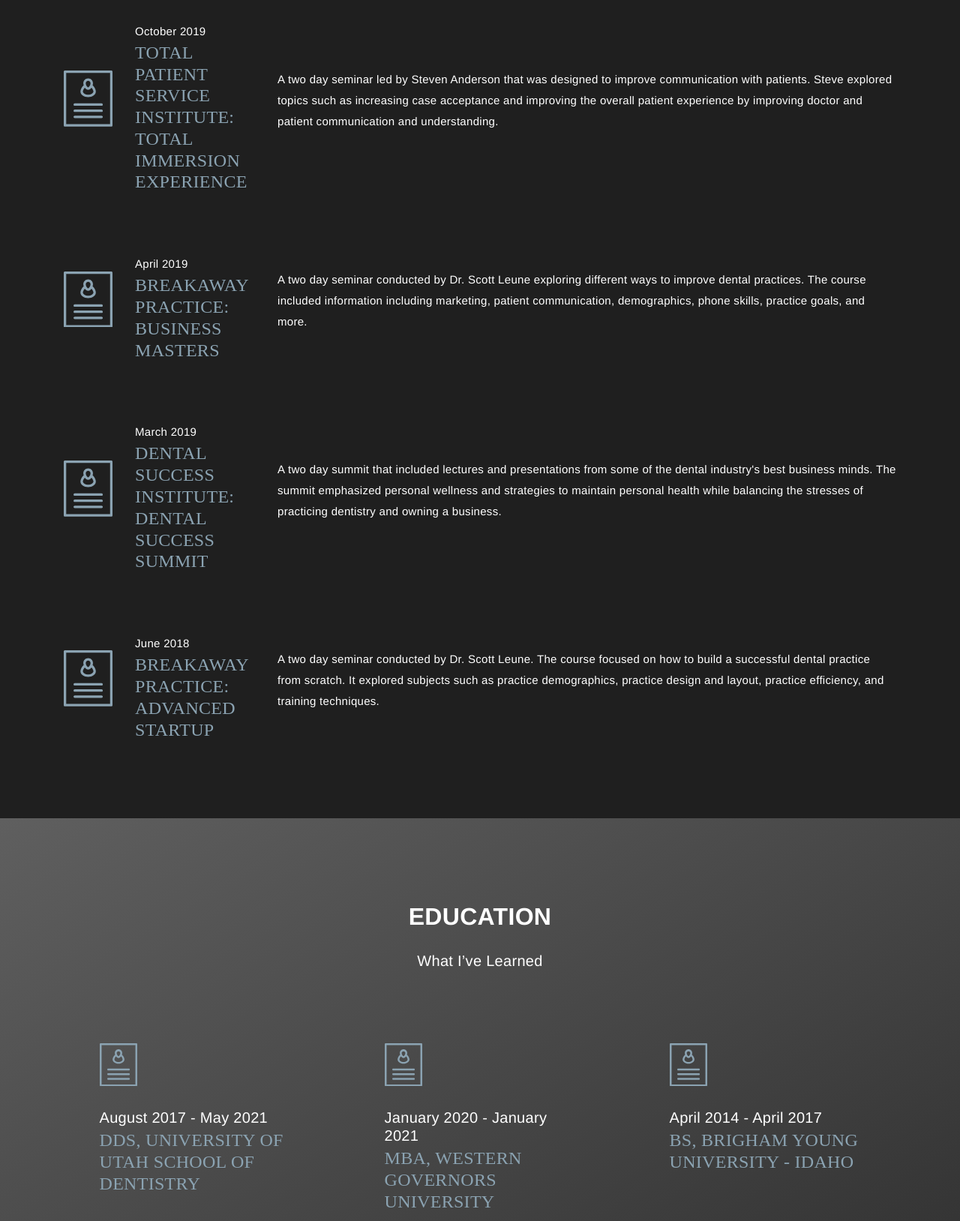
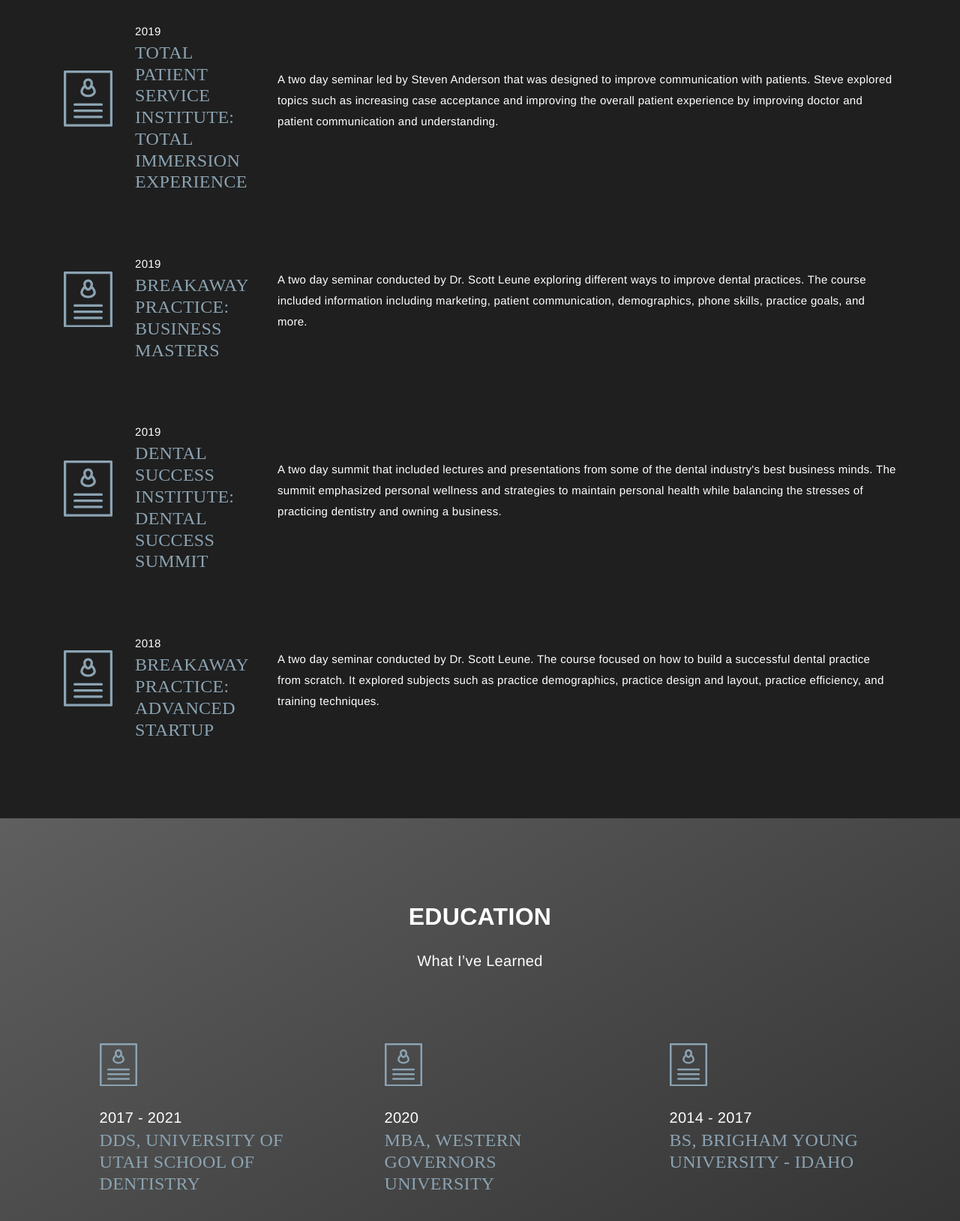
Before and after one commit to thall1961/dakota-gatsby, a Gatsby site: page / in a window 1280 px wide. Shown: the part 4770-6398 px from the top of the page at 75% size. Built offline with nearby package versions, Linux system fonts and the light colour scheme; Gatsby itself is replaced by a stand-in of ours.

Commit message:
update index page

```diff
--- a/src/pages/index.js
+++ b/src/pages/index.js
@@ -376,7 +376,7 @@
                                 </div>
                             </div>
                             <div className="col-12 col-md-4 col-lg-2">
-                                <p className="text-white mb-0">February 2020</p>
+                                <p className="text-white mb-0">2020</p>
                                 <p className="text-uppercase text-info-light h4 mt-0 text-serif">
                                     HANS C. REINEMER, DDS MS
                                 </p>
@@ -418,7 +418,7 @@
                                 </div>
                             </div>
                             <div className="col-12 col-md-4 col-lg-2">
-                                <p className="text-white mb-0">November 2019</p>
+                                <p className="text-white mb-0">2019</p>
                                 <p className="text-uppercase text-info-light h4 mt-0 text-serif">
                                     RYAN EDMUNDS, DDS MS
                                 </p>
@@ -459,7 +459,7 @@
                                 </div>
                             </div>
                             <div className="col-12 col-md-4 col-lg-2">
-                                <p className="text-white mb-0">October 2019</p>
+                                <p className="text-white mb-0">2019</p>
                                 <p className="text-uppercase text-info-light h4 mt-0 text-serif">
                                     2ND ANNUAL LYNN G. POWELL MEMORIAL LECTURE
                                 </p>
@@ -500,7 +500,7 @@
                                 </div>
                             </div>
                             <div className="col-12 col-md-4 col-lg-2">
-                                <p className="text-white mb-0">October 2019</p>
+                                <p className="text-white mb-0">2019</p>
                                 <p className="text-uppercase text-info-light h4 mt-0 text-serif">
                                     TOTAL PATIENT SERVICE INSTITUTE: TOTAL IMMERSION EXPERIENCE
                                 </p>
@@ -542,7 +542,7 @@
                                 </div>
                             </div>
                             <div className="col-12 col-md-4 col-lg-2">
-                                <p className="text-white mb-0">April 2019</p>
+                                <p className="text-white mb-0">2019</p>
                                 <p className="text-uppercase text-info-light h4 mt-0 text-serif">
                                     BREAKAWAY PRACTICE: BUSINESS MASTERS
                                 </p>
@@ -583,7 +583,7 @@
                                 </div>
                             </div>
                             <div className="col-12 col-md-4 col-lg-2">
-                                <p className="text-white mb-0">March 2019</p>
+                                <p className="text-white mb-0">2019</p>
                                 <p className="text-uppercase text-info-light h4 mt-0 text-serif">
                                     DENTAL SUCCESS INSTITUTE: DENTAL SUCCESS SUMMIT
                                 </p>
@@ -625,7 +625,7 @@
                                 </div>
                             </div>
                             <div className="col-12 col-md-4 col-lg-2">
-                                <p className="text-white mb-0">June 2018</p>
+                                <p className="text-white mb-0">2018</p>
                                 <p className="text-uppercase text-info-light h4 mt-0 text-serif">
                                     BREAKAWAY PRACTICE: ADVANCED STARTUP
                                 </p>
@@ -677,7 +677,7 @@
                                     </g>
                                 </svg>
                             </div>
-                            <p className="text-white h5 mb-0">August 2017 - May 2021</p>
+                            <p className="text-white h5 mb-0">2017 - 2021</p>
                             <p className="h4 text-info-light text-serif mt-1">
                                 DDS, UNIVERSITY OF UTAH SCHOOL OF DENTISTRY
                             </p>
@@ -706,7 +706,7 @@
                                     </g>
                                 </svg>
                             </div>
-                            <p className="text-white h5 mb-0">January 2020 - January 2021</p>
+                            <p className="text-white h5 mb-0">2020</p>
                             <p className="h4 text-info-light text-serif mt-1">
                                 MBA, WESTERN GOVERNORS UNIVERSITY
                             </p>
@@ -735,7 +735,7 @@
                                     </g>
                                 </svg>
                             </div>
-                            <p className="text-white h5 mb-0">April 2014 - April 2017</p>
+                            <p className="text-white h5 mb-0">2014 - 2017</p>
                             <p className="h4 text-info-light text-serif mt-1">
                                 BS, BRIGHAM YOUNG UNIVERSITY - IDAHO
                             </p>
```
